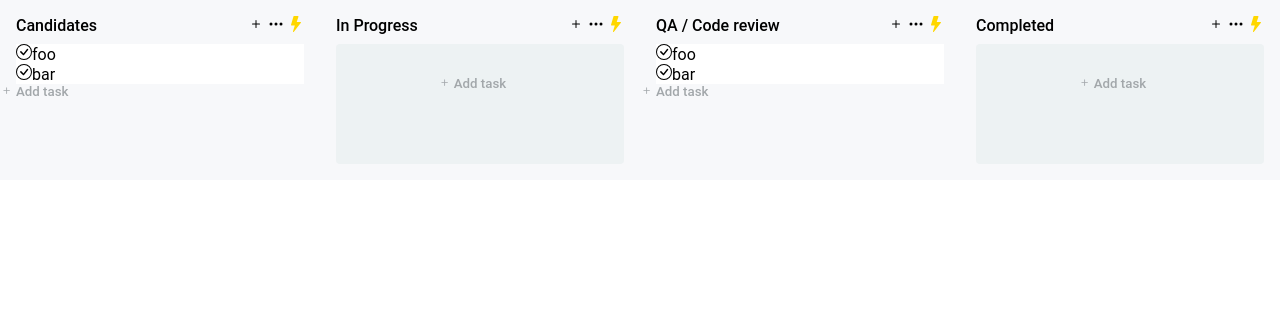
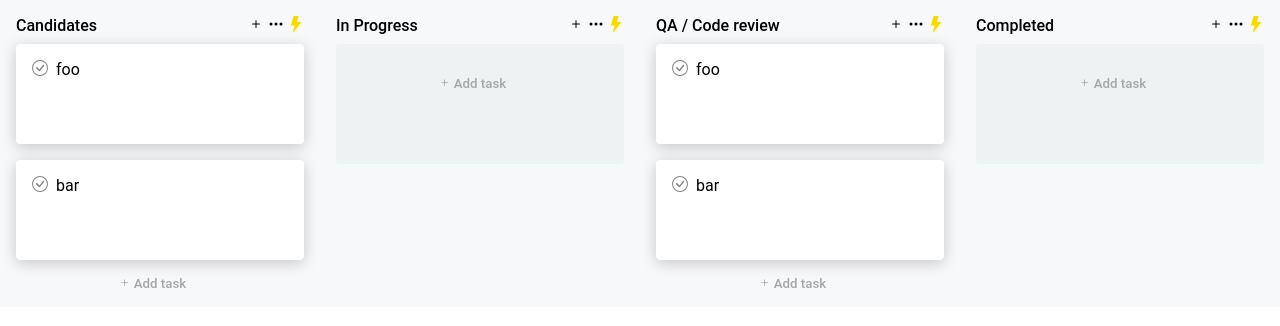
Before and after one commit to adamgajzlerowicz/tasks-app-demo, a React (Create React App) app: page / in a window 1280 px wide. Shown: the top 326 px of the page. Built offline with nearby package versions, Linux system fonts and the light colour scheme.

Commit message:
Refactored headings, added stack

```diff
--- a/src/design-system.ts
+++ b/src/design-system.ts
@@ -6,5 +6,6 @@ export const colors = {
     background: '#F7F8FA',
     background2: '#EDF2F3',
     background3: '#fff',
-    gray: "#A2A7AA"
+    gray: "#A2A7AA",
+    gray2: "#848388"
 }
--- a/src/kanban/components/lane.tsx
+++ b/src/kanban/components/lane.tsx
@@ -5,6 +5,13 @@ import {EmptyLane} from "./emptyLane";
 import {LaneItem} from "./laneItem";
 import {Stack} from "./stack";
 import {AddTaskButton} from "./addTaskButton";
+import styled from "styled-components";
+
+const AddTaskButtonContainer = styled.div`
+  width: 100%;
+  display: flex;
+  justify-content: center;
+`
 
 type Props = {
     items: Array<BoardItem>
@@ -20,7 +27,9 @@ export const Lane = ({title, items}: Props) => {
         {items.length ?
             <>
                 {items.map((item, index) => <LaneItem item={item} key={index}/> )}
-                <AddTaskButton />
+                <AddTaskButtonContainer>
+                    <AddTaskButton />
+                </AddTaskButtonContainer>
             </>
             : <EmptyLane />
         }
--- a/src/kanban/components/laneItem.tsx
+++ b/src/kanban/components/laneItem.tsx
@@ -2,11 +2,21 @@ import * as React from 'react'
 import {BoardItem} from "../types";
 import {BsCheckCircle} from "react-icons/bs";
 import styled from "styled-components";
-import {borderRadius, colors} from "../../design-system";
+import {borderRadius, colors, mediumSize} from "../../design-system";
 
 const LaneItemContainer = styled.div`
+   padding: ${mediumSize}px;
    background-color: ${colors.background3};
-   border-radius: ${borderRadius};
+   border-radius: ${borderRadius}px;
+   margin-bottom: ${mediumSize}px;
+   min-height: 100px;
+   box-shadow: 0 3px 15px rgba(0,0,0,0.2);
+   display: flex;
+   flex-direction: row;
+`
+
+const CircleIcon = styled(BsCheckCircle)`
+  margin-right: ${mediumSize/2}px;
 `
 
 type Props = {
@@ -15,7 +25,7 @@ type Props = {
 
 export const LaneItem = ({ item }: Props) => {
    return <LaneItemContainer>
-      <BsCheckCircle />
+      <CircleIcon color={colors.gray2}/>
       {item.title}
    </LaneItemContainer>
 }
```
